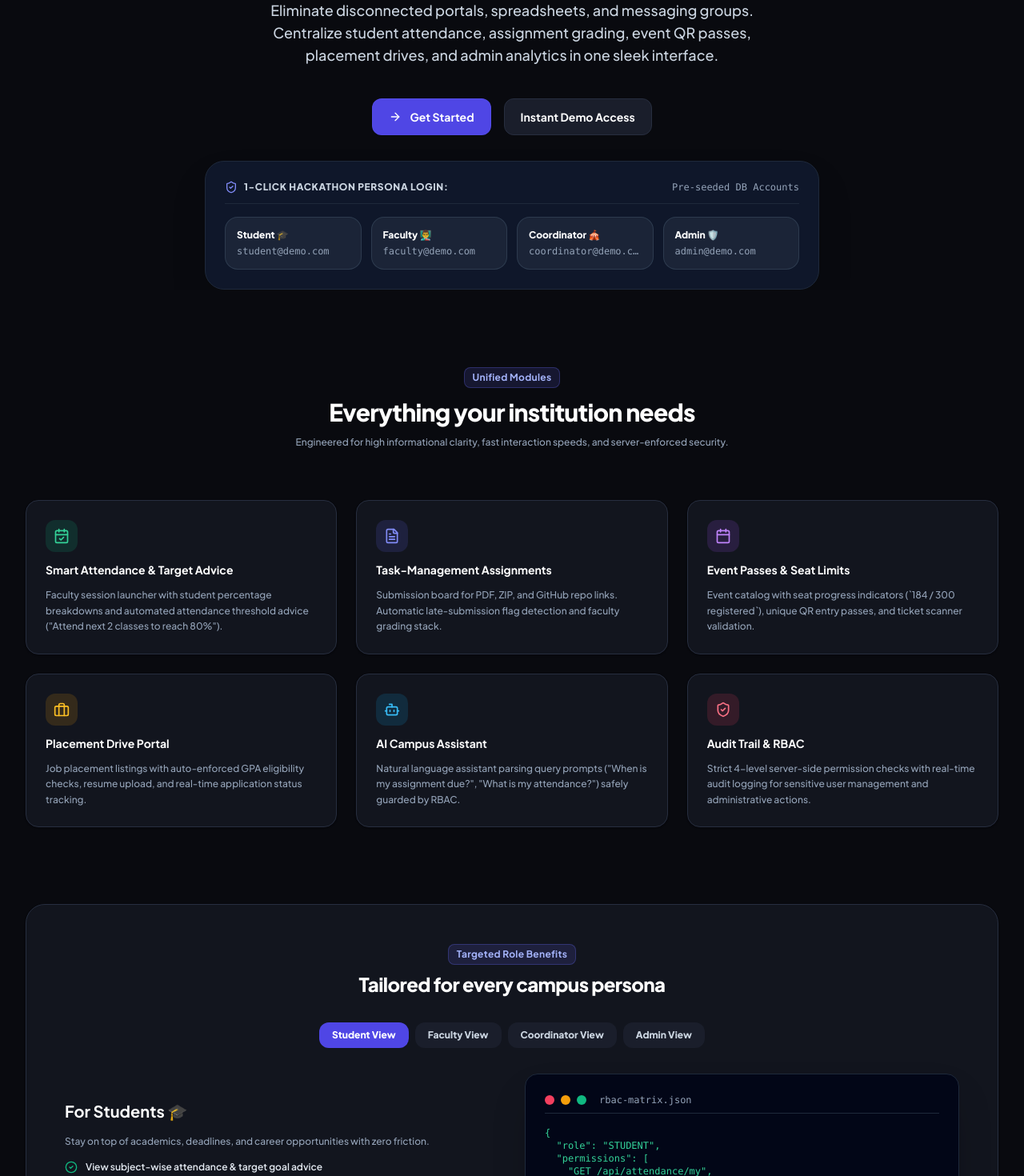
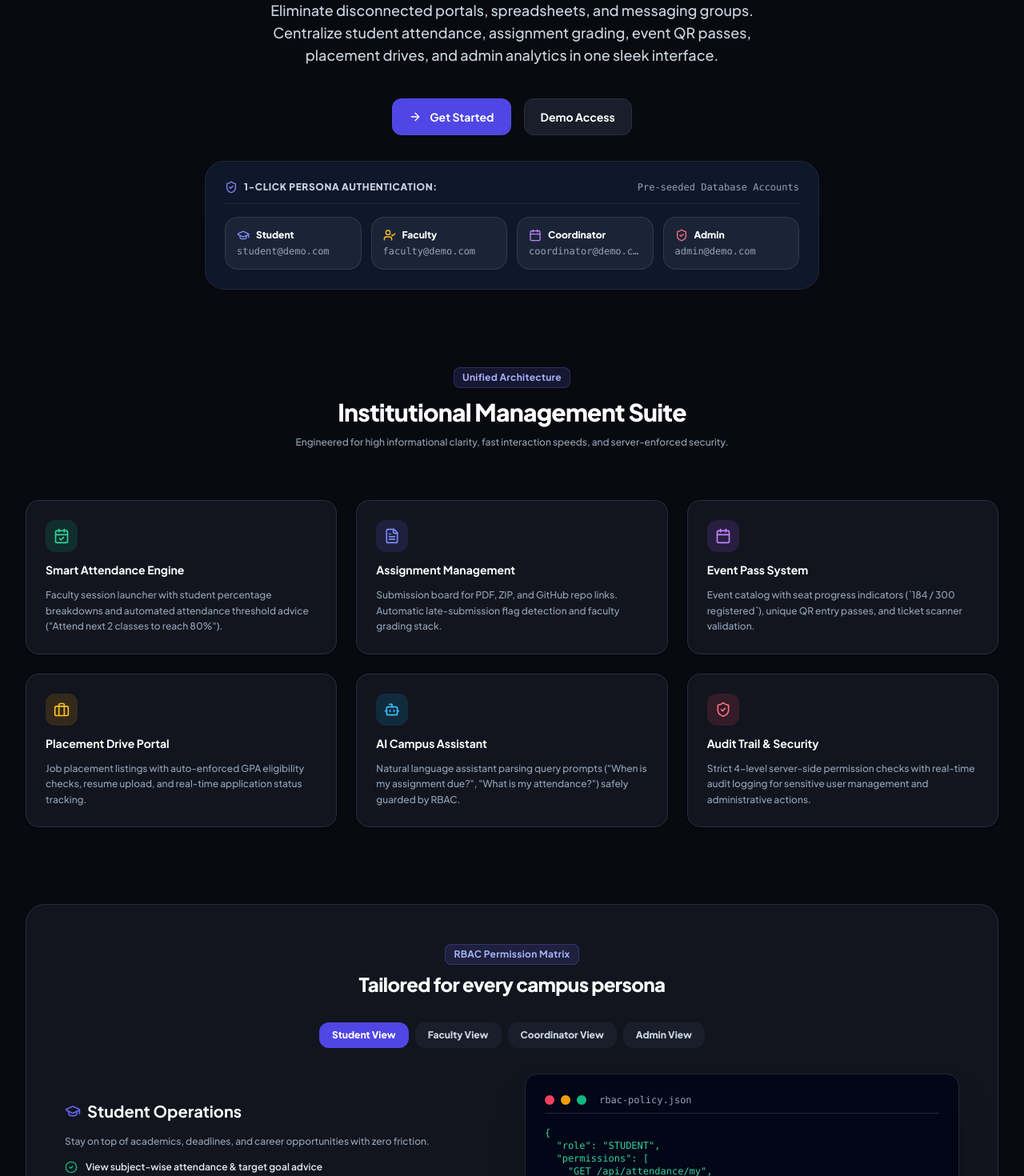
Before and after one commit to poovanaselvan14/smart-campus-management-platform, a React (Vite) app in the folder client/: page / in a window 1280 px wide. Shown: the part 400-1870 px from the top of the page at 80% size. Built offline with nearby package versions, Linux system fonts and the light colour scheme; no server answers.

Commit message:
style: replace emojis with professional Lucide SVG icons across landing, auth and dashboards

```diff
--- a/client/src/pages/LandingPage.tsx
+++ b/client/src/pages/LandingPage.tsx
@@ -1,7 +1,6 @@
 import React, { useState } from 'react';
 import { Link, useNavigate } from 'react-router-dom';
 import {
-  Sparkles,
   ShieldCheck,
   CalendarCheck,
   Calendar,
@@ -12,6 +11,9 @@ import {
   CheckCircle2,
   ChevronDown,
   ChevronUp,
+  GraduationCap,
+  UserCheck,
+  Layers,
 } from 'lucide-react';
 import { Button } from '../components/ui/Button';
 import { Card } from '../components/ui/Card';
@@ -58,8 +60,8 @@ export const LandingPage: React.FC = () => {
       <section className="relative pt-16 lg:pt-24 overflow-hidden text-center">
         <div className="max-w-5xl mx-auto px-4 sm:px-6 lg:px-8 relative z-10 space-y-8">
           <div className="inline-flex items-center gap-2 px-4 py-1.5 rounded-full bg-brand-500/10 dark:bg-brand-500/20 border border-brand-500/30 text-brand-700 dark:text-brand-300 font-extrabold text-xs">
-            <Sparkles className="w-4 h-4 text-brand-500" />
-            <span>NEXCAMPUS v2.0 Released</span>
+            <Layers className="w-4 h-4 text-brand-500" />
+            <span>NEXCAMPUS v2.0 Platform</span>
           </div>
 
           <h1 className="text-4xl sm:text-6xl lg:text-7xl font-extrabold tracking-tight text-slate-900 dark:text-white leading-[1.15]">
@@ -81,7 +83,7 @@ export const LandingPage: React.FC = () => {
             </Link>
             <a href="#quick-demo">
               <Button size="lg" variant="secondary">
-                Instant Demo Access
+                Demo Access
               </Button>
             </a>
           </div>
@@ -90,37 +92,45 @@ export const LandingPage: React.FC = () => {
           <div id="quick-demo" className="mt-16 max-w-3xl mx-auto p-6 bg-slate-900 text-white border border-slate-800 rounded-3xl text-left space-y-4 shadow-2xl">
             <div className="flex items-center justify-between border-b border-slate-800 pb-3">
               <h3 className="font-extrabold text-xs uppercase tracking-wider text-slate-300 flex items-center gap-2">
-                <ShieldCheck className="w-4 h-4 text-brand-400" /> 1-Click Hackathon Persona Login:
+                <ShieldCheck className="w-4 h-4 text-brand-400" /> 1-Click Persona Authentication:
               </h3>
-              <span className="text-xs text-slate-400 font-mono">Pre-seeded DB Accounts</span>
+              <span className="text-xs text-slate-400 font-mono">Pre-seeded Database Accounts</span>
             </div>
             <div className="grid grid-cols-2 sm:grid-cols-4 gap-3">
               <button
                 onClick={() => quickDemoLogin('student@demo.com')}
                 className="p-3.5 bg-slate-800/80 hover:bg-slate-800 border border-slate-700/80 hover:border-brand-500 rounded-2xl text-left transition-all group"
               >
-                <div className="text-xs font-extrabold text-white">Student 🎓</div>
+                <div className="flex items-center gap-2 text-xs font-extrabold text-white">
+                  <GraduationCap className="w-4 h-4 text-brand-400" /> Student
+                </div>
                 <div className="text-xs text-slate-400 mt-1 truncate font-mono">student@demo.com</div>
               </button>
               <button
                 onClick={() => quickDemoLogin('faculty@demo.com')}
                 className="p-3.5 bg-slate-800/80 hover:bg-slate-800 border border-slate-700/80 hover:border-amber-500 rounded-2xl text-left transition-all group"
               >
-                <div className="text-xs font-extrabold text-white">Faculty 👨‍🏫</div>
+                <div className="flex items-center gap-2 text-xs font-extrabold text-white">
+                  <UserCheck className="w-4 h-4 text-amber-400" /> Faculty
+                </div>
                 <div className="text-xs text-slate-400 mt-1 truncate font-mono">faculty@demo.com</div>
               </button>
               <button
                 onClick={() => quickDemoLogin('coordinator@demo.com')}
                 className="p-3.5 bg-slate-800/80 hover:bg-slate-800 border border-slate-700/80 hover:border-purple-500 rounded-2xl text-left transition-all group"
               >
-                <div className="text-xs font-extrabold text-white">Coordinator 🎪</div>
+                <div className="flex items-center gap-2 text-xs font-extrabold text-white">
+                  <Calendar className="w-4 h-4 text-purple-400" /> Coordinator
+                </div>
                 <div className="text-xs text-slate-400 mt-1 truncate font-mono">coordinator@demo.com</div>
               </button>
               <button
                 onClick={() => quickDemoLogin('admin@demo.com')}
                 className="p-3.5 bg-slate-800/80 hover:bg-slate-800 border border-slate-700/80 hover:border-rose-500 rounded-2xl text-left transition-all group"
               >
-                <div className="text-xs font-extrabold text-white">Admin 🛡️</div>
+                <div className="flex items-center gap-2 text-xs font-extrabold text-white">
+                  <ShieldCheck className="w-4 h-4 text-rose-400" /> Admin
+                </div>
                 <div className="text-xs text-slate-400 mt-1 truncate font-mono">admin@demo.com</div>
               </button>
             </div>
@@ -131,9 +141,9 @@ export const LandingPage: React.FC = () => {
       {/* Feature Grid */}
       <section id="features" className="max-w-7xl mx-auto px-4 sm:px-6 lg:px-8">
         <div className="text-center max-w-2xl mx-auto mb-16 space-y-3">
-          <Badge variant="brand">Unified Modules</Badge>
+          <Badge variant="brand">Unified Architecture</Badge>
           <h2 className="text-2xl sm:text-3xl font-extrabold text-slate-900 dark:text-white tracking-tight">
-            Everything your institution needs
+            Institutional Management Suite
           </h2>
           <p className="text-xs text-slate-600 dark:text-slate-400 font-medium">
             Engineered for high informational clarity, fast interaction speeds, and server-enforced security.
@@ -145,7 +155,7 @@ export const LandingPage: React.FC = () => {
             <div className="w-10 h-10 bg-emerald-500/15 text-emerald-600 dark:text-emerald-400 rounded-xl flex items-center justify-center font-bold">
               <CalendarCheck className="w-5 h-5" />
             </div>
-            <h3 className="text-sm font-bold text-slate-900 dark:text-white">Smart Attendance & Target Advice</h3>
+            <h3 className="text-sm font-bold text-slate-900 dark:text-white">Smart Attendance Engine</h3>
             <p className="text-xs text-slate-600 dark:text-slate-400 leading-relaxed font-medium">
               Faculty session launcher with student percentage breakdowns and automated attendance threshold advice ("Attend next 2 classes to reach 80%").
             </p>
@@ -155,7 +165,7 @@ export const LandingPage: React.FC = () => {
             <div className="w-10 h-10 bg-indigo-500/15 text-indigo-600 dark:text-indigo-400 rounded-xl flex items-center justify-center font-bold">
               <FileText className="w-5 h-5" />
             </div>
-            <h3 className="text-sm font-bold text-slate-900 dark:text-white">Task-Management Assignments</h3>
+            <h3 className="text-sm font-bold text-slate-900 dark:text-white">Assignment Management</h3>
             <p className="text-xs text-slate-600 dark:text-slate-400 leading-relaxed font-medium">
               Submission board for PDF, ZIP, and GitHub repo links. Automatic late-submission flag detection and faculty grading stack.
             </p>
@@ -165,7 +175,7 @@ export const LandingPage: React.FC = () => {
             <div className="w-10 h-10 bg-purple-500/15 text-purple-600 dark:text-purple-400 rounded-xl flex items-center justify-center font-bold">
               <Calendar className="w-5 h-5" />
             </div>
-            <h3 className="text-sm font-bold text-slate-900 dark:text-white">Event Passes & Seat Limits</h3>
+            <h3 className="text-sm font-bold text-slate-900 dark:text-white">Event Pass System</h3>
             <p className="text-xs text-slate-600 dark:text-slate-400 leading-relaxed font-medium">
               Event catalog with seat progress indicators (`184 / 300 registered`), unique QR entry passes, and ticket scanner validation.
             </p>
@@ -195,7 +205,7 @@ export const LandingPage: React.FC = () => {
             <div className="w-10 h-10 bg-rose-500/15 text-rose-600 dark:text-rose-400 rounded-xl flex items-center justify-center font-bold">
               <ShieldCheck className="w-5 h-5" />
             </div>
-            <h3 className="text-sm font-bold text-slate-900 dark:text-white">Audit Trail & RBAC</h3>
+            <h3 className="text-sm font-bold text-slate-900 dark:text-white">Audit Trail & Security</h3>
             <p className="text-xs text-slate-600 dark:text-slate-400 leading-relaxed font-medium">
               Strict 4-level server-side permission checks with real-time audit logging for sensitive user management and administrative actions.
             </p>
@@ -207,7 +217,7 @@ export const LandingPage: React.FC = () => {
       <section id="roles" className="max-w-7xl mx-auto px-4 sm:px-6 lg:px-8">
         <div className="bg-white dark:bg-nex-surface border border-slate-200 dark:border-nex-border rounded-3xl p-8 lg:p-12 shadow-subtle">
           <div className="text-center max-w-2xl mx-auto mb-8 space-y-2">
-            <Badge variant="brand">Targeted Role Benefits</Badge>
+            <Badge variant="brand">RBAC Permission Matrix</Badge>
             <h2 className="text-2xl font-extrabold text-slate-900 dark:text-white tracking-tight">
               Tailored for every campus persona
             </h2>
@@ -233,7 +243,9 @@ export const LandingPage: React.FC = () => {
             <div className="space-y-4">
               {activeRole === 'student' && (
                 <>
-                  <h3 className="text-xl font-bold text-slate-900 dark:text-white">For Students 🎓</h3>
+                  <h3 className="text-xl font-bold text-slate-900 dark:text-white flex items-center gap-2">
+                    <GraduationCap className="w-5 h-5 text-brand-500" /> Student Operations
+                  </h3>
                   <p className="text-xs text-slate-600 dark:text-slate-400 font-medium">Stay on top of academics, deadlines, and career opportunities with zero friction.</p>
                   <ul className="space-y-2.5 text-xs font-semibold text-slate-700 dark:text-slate-200">
                     <li className="flex items-center gap-2.5"><CheckCircle2 className="w-4 h-4 text-emerald-500 shrink-0" /> View subject-wise attendance & target goal advice</li>
@@ -245,7 +257,9 @@ export const LandingPage: React.FC = () => {
               )}
               {activeRole === 'faculty' && (
                 <>
-                  <h3 className="text-xl font-bold text-slate-900 dark:text-white">For Faculty 👨‍🏫</h3>
+                  <h3 className="text-xl font-bold text-slate-900 dark:text-white flex items-center gap-2">
+                    <UserCheck className="w-5 h-5 text-amber-500" /> Faculty Management Portal
+                  </h3>
                   <p className="text-xs text-slate-600 dark:text-slate-400 font-medium">Effortlessly manage course sessions, grading workflows, and student progress.</p>
                   <ul className="space-y-2.5 text-xs font-semibold text-slate-700 dark:text-slate-200">
                     <li className="flex items-center gap-2.5"><CheckCircle2 className="w-4 h-4 text-emerald-500 shrink-0" /> Create attendance sessions & quick-mark student roster</li>
@@ -257,7 +271,9 @@ export const LandingPage: React.FC = () => {
               )}
               {activeRole === 'coordinator' && (
                 <>
-                  <h3 className="text-xl font-bold text-slate-900 dark:text-white">For Coordinators 🎪</h3>
+                  <h3 className="text-xl font-bold text-slate-900 dark:text-white flex items-center gap-2">
+                    <Calendar className="w-5 h-5 text-purple-500" /> Event & Club Coordinator
+                  </h3>
                   <p className="text-xs text-slate-600 dark:text-slate-400 font-medium">Orchestrate university events, campus club activities, and announcements.</p>
                   <ul className="space-y-2.5 text-xs font-semibold text-slate-700 dark:text-slate-200">
                     <li className="flex items-center gap-2.5"><CheckCircle2 className="w-4 h-4 text-emerald-500 shrink-0" /> Publish campus events & manage seat capacities</li>
@@ -269,7 +285,9 @@ export const LandingPage: React.FC = () => {
               )}
               {activeRole === 'admin' && (
                 <>
-                  <h3 className="text-xl font-bold text-slate-900 dark:text-white">For Administrators 🛡️</h3>
+                  <h3 className="text-xl font-bold text-slate-900 dark:text-white flex items-center gap-2">
+                    <ShieldCheck className="w-5 h-5 text-rose-500" /> Enterprise Administration
+                  </h3>
                   <p className="text-xs text-slate-600 dark:text-slate-400 font-medium">Full platform governance, user management, and institution analytics.</p>
                   <ul className="space-y-2.5 text-xs font-semibold text-slate-700 dark:text-slate-200">
                     <li className="flex items-center gap-2.5"><CheckCircle2 className="w-4 h-4 text-emerald-500 shrink-0" /> Manage users, assign roles, and set departments</li>
@@ -286,7 +304,7 @@ export const LandingPage: React.FC = () => {
                 <div className="w-3 h-3 rounded-full bg-rose-500" />
                 <div className="w-3 h-3 rounded-full bg-amber-500" />
                 <div className="w-3 h-3 rounded-full bg-emerald-500" />
-                <span className="text-xs text-slate-400 ml-2">rbac-matrix.json</span>
+                <span className="text-xs text-slate-400 ml-2">rbac-policy.json</span>
               </div>
               <pre className="text-xs text-emerald-400 overflow-x-auto">
 {`{
--- a/client/src/pages/LoginPage.tsx
+++ b/client/src/pages/LoginPage.tsx
@@ -1,6 +1,6 @@
 import React, { useState } from 'react';
 import { Link, useNavigate } from 'react-router-dom';
-import { Mail, Lock, LogIn, Sparkles, ShieldCheck } from 'lucide-react';
+import { Mail, Lock, LogIn, ShieldCheck, GraduationCap, UserCheck, Calendar } from 'lucide-react';
 import { Input } from '../components/ui/Input';
 import { Button } from '../components/ui/Button';
 import { Card } from '../components/ui/Card';
@@ -93,36 +93,36 @@ export const LoginPage: React.FC = () => {
 
           <div className="pt-3 border-t border-slate-200 dark:border-nex-border text-center space-y-3">
             <p className="text-xs font-bold text-slate-700 dark:text-slate-300 flex items-center justify-center gap-1.5">
-              <ShieldCheck className="w-4 h-4 text-brand-500" /> Instant Demo Access (1-Click Login):
+              <ShieldCheck className="w-4 h-4 text-brand-500" /> Demo Account Authenticator:
             </p>
             <div className="grid grid-cols-2 gap-2 text-xs">
               <button
                 type="button"
                 onClick={() => handleQuickLogin('student@demo.com')}
-                className="p-2.5 bg-slate-100 dark:bg-nex-elevated text-slate-900 dark:text-white border border-slate-300 dark:border-nex-border rounded-xl hover:border-brand-500 font-extrabold transition-all text-left"
+                className="p-2.5 bg-slate-100 dark:bg-nex-elevated text-slate-900 dark:text-white border border-slate-300 dark:border-nex-border rounded-xl hover:border-brand-500 font-extrabold transition-all text-left flex items-center gap-2"
               >
-                🎓 Student
+                <GraduationCap className="w-4 h-4 text-brand-500 shrink-0" /> Student
               </button>
               <button
                 type="button"
                 onClick={() => handleQuickLogin('faculty@demo.com')}
-                className="p-2.5 bg-slate-100 dark:bg-nex-elevated text-slate-900 dark:text-white border border-slate-300 dark:border-nex-border rounded-xl hover:border-amber-500 font-extrabold transition-all text-left"
+                className="p-2.5 bg-slate-100 dark:bg-nex-elevated text-slate-900 dark:text-white border border-slate-300 dark:border-nex-border rounded-xl hover:border-amber-500 font-extrabold transition-all text-left flex items-center gap-2"
               >
-                👨‍🏫 Faculty
+                <UserCheck className="w-4 h-4 text-amber-500 shrink-0" /> Faculty
               </button>
               <button
                 type="button"
                 onClick={() => handleQuickLogin('coordinator@demo.com')}
-                className="p-2.5 bg-slate-100 dark:bg-nex-elevated text-slate-900 dark:text-white border border-slate-300 dark:border-nex-border rounded-xl hover:border-purple-500 font-extrabold transition-all text-left"
+                className="p-2.5 bg-slate-100 dark:bg-nex-elevated text-slate-900 dark:text-white border border-slate-300 dark:border-nex-border rounded-xl hover:border-purple-500 font-extrabold transition-all text-left flex items-center gap-2"
               >
-                🎪 Coordinator
+                <Calendar className="w-4 h-4 text-purple-500 shrink-0" /> Coordinator
               </button>
               <button
                 type="button"
                 onClick={() => handleQuickLogin('admin@demo.com')}
-                className="p-2.5 bg-slate-100 dark:bg-nex-elevated text-slate-900 dark:text-white border border-slate-300 dark:border-nex-border rounded-xl hover:border-rose-500 font-extrabold transition-all text-left"
+                className="p-2.5 bg-slate-100 dark:bg-nex-elevated text-slate-900 dark:text-white border border-slate-300 dark:border-nex-border rounded-xl hover:border-rose-500 font-extrabold transition-all text-left flex items-center gap-2"
               >
-                🛡️ Admin
+                <ShieldCheck className="w-4 h-4 text-rose-500 shrink-0" /> Admin
               </button>
             </div>
           </div>
```
Also changed, not shown: client/src/pages/FacultyDashboard.tsx (+32 -32 lines).
